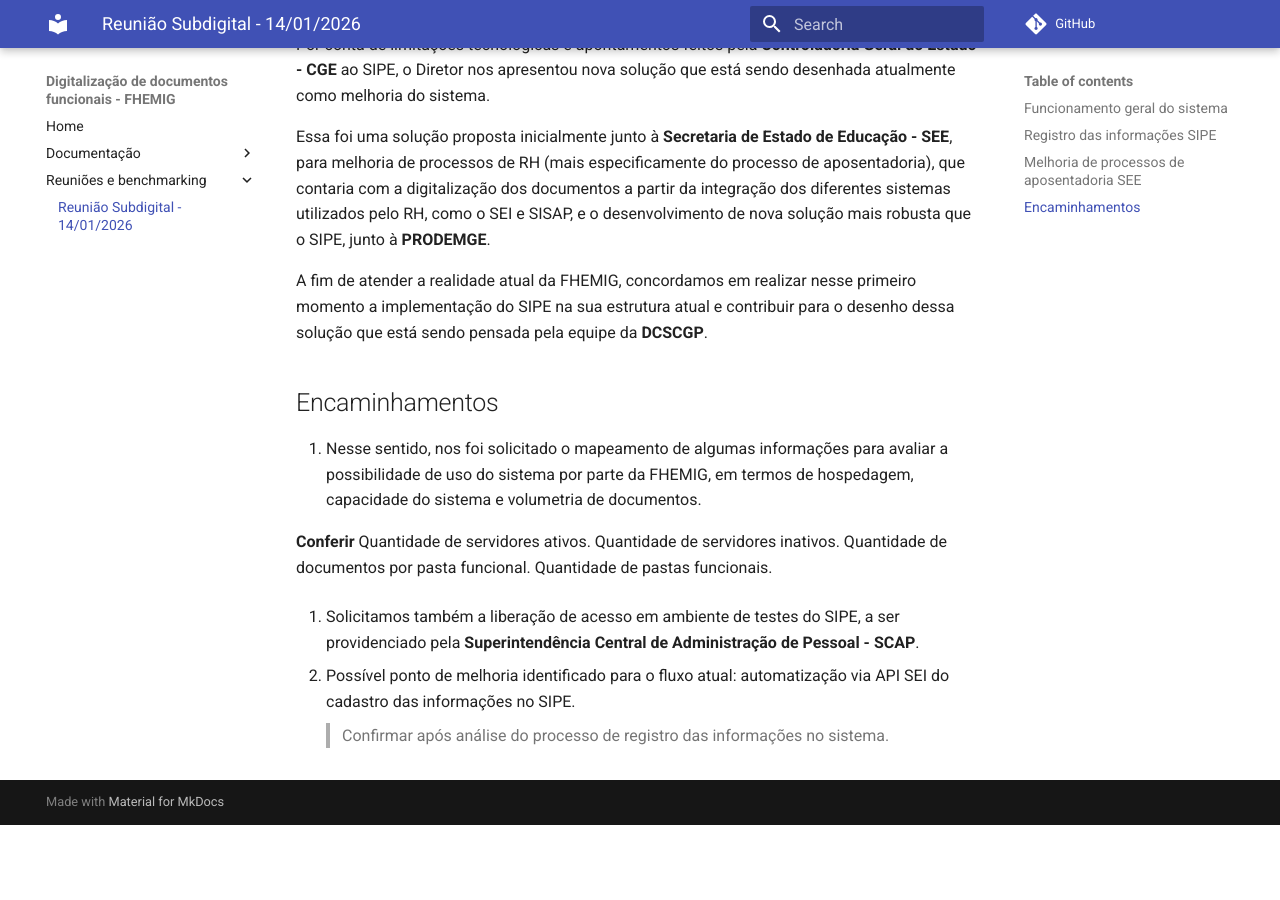
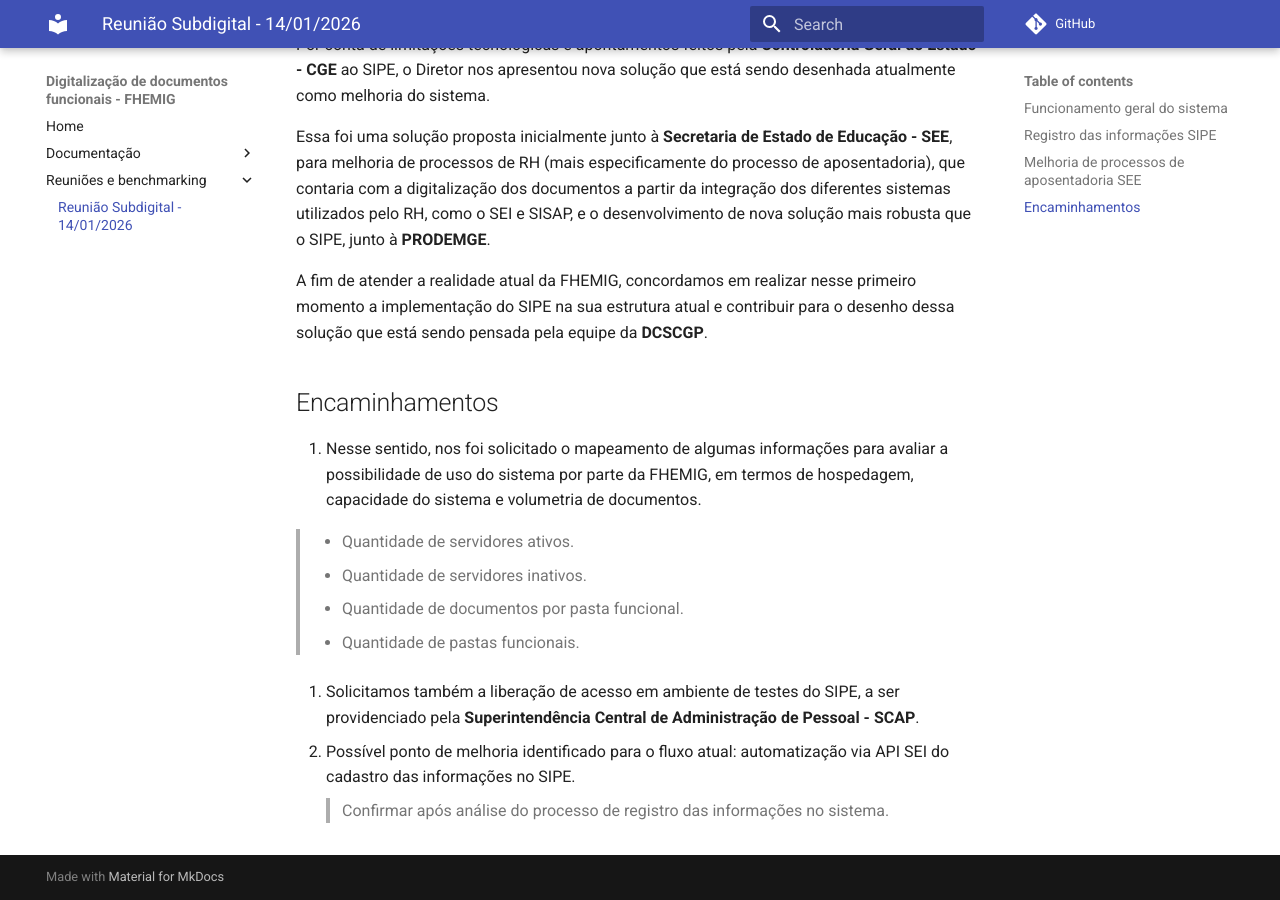
Before and after one commit to fhemig-projetos/sipe-gestao-documental, an MkDocs documentation site: the page built from docs/reunioes/subdigital_14-01-26.md, in a window 1280 px wide and 900 px high, scrolled down 872 px. Built offline with MkDocs 1.6.1 and Material for MkDocs 9.7.7, drawn with Linux system fonts in a browser that asks for light colours; comment, search, counter and statistics services are not loaded; before the commit the page ends 1697 px from its top, so only the background shows below that.

Commit message:
Update md file from previous commit

```diff
--- a/docs/reunioes/subdigital_14-01-26.md
+++ b/docs/reunioes/subdigital_14-01-26.md
@@ -19,11 +19,10 @@ A fim de atender a realidade atual da FHEMIG, concordamos em realizar nesse prim
 ## Encaminhamentos
 1. Nesse sentido, nos foi solicitado o mapeamento de algumas informações para avaliar a possibilidade de uso do sistema por parte da FHEMIG, em termos de hospedagem, capacidade do sistema e volumetria de documentos.
 
-**Conferir**
-Quantidade de servidores ativos.
-Quantidade de servidores inativos.
-Quantidade de documentos por pasta funcional.
-Quantidade de pastas funcionais.
+> - Quantidade de servidores ativos.
+- Quantidade de servidores inativos.
+- Quantidade de documentos por pasta funcional.
+- Quantidade de pastas funcionais.
 
 2. Solicitamos também a liberação de acesso em ambiente de testes do SIPE, a ser providenciado pela **Superintendência Central de Administração de Pessoal - SCAP**.
 
```
